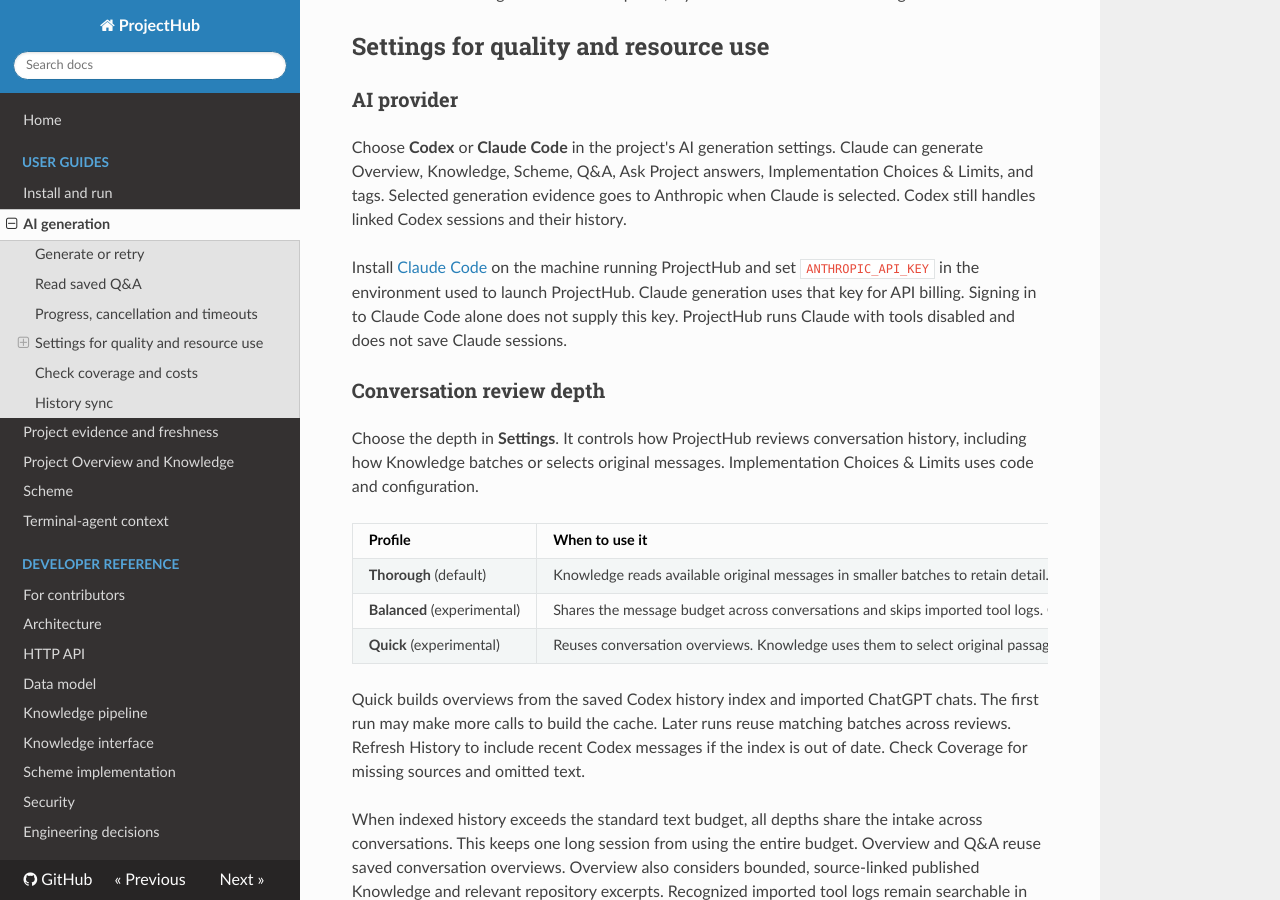
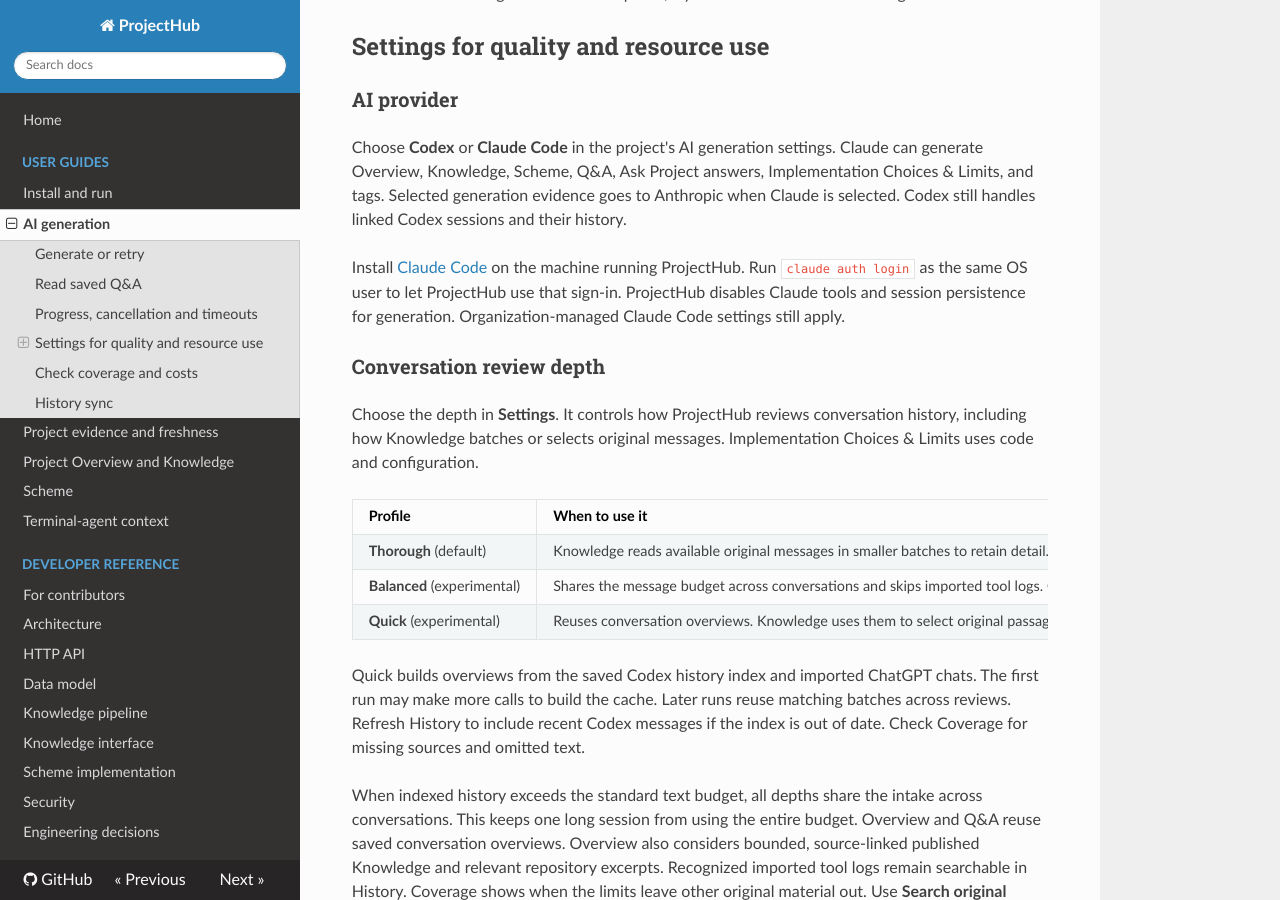
Before and after one commit to avnikonenko/ProjectHub, an MkDocs documentation site: the page built from docs/AI_GENERATION.md, in a window 1280 px wide and 900 px high, scrolled down 2102 px. Built offline with MkDocs 1.6.1, drawn with Linux system fonts in a browser that asks for light colours; nearby versions of some CDN libraries.

Commit message:
Use the signed-in Claude Code account for generation

```diff
--- a/docs/AI_GENERATION.md
+++ b/docs/AI_GENERATION.md
@@ -62,10 +62,10 @@ Implementation Choices & Limits, and tags. Selected generation evidence goes
 to Anthropic when Claude is selected. Codex still handles linked Codex sessions
 and their history.
 
-Install [Claude Code](https://code.claude.com/docs/en/cli-reference) on the machine running ProjectHub and set `ANTHROPIC_API_KEY`
-in the environment used to launch ProjectHub. Claude generation uses that key
-for API billing. Signing in to Claude Code alone does not supply this key.
-ProjectHub runs Claude with tools disabled and does not save Claude sessions.
+Install [Claude Code](https://code.claude.com/docs/en/cli-reference) on the machine
+running ProjectHub. Run `claude auth login` as the same OS user to let ProjectHub
+use that sign-in. ProjectHub disables Claude tools and session persistence for
+generation. Organization-managed Claude Code settings still apply.
 
 ### Conversation review depth
 
```
Also changed, not shown: README.md (+1 -1 lines), docs/API_CONTRACT.md (+1 -1 lines), 4 other files.
